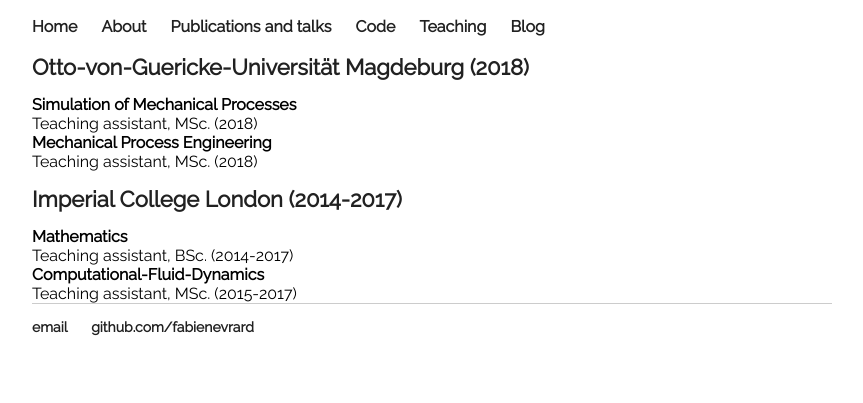
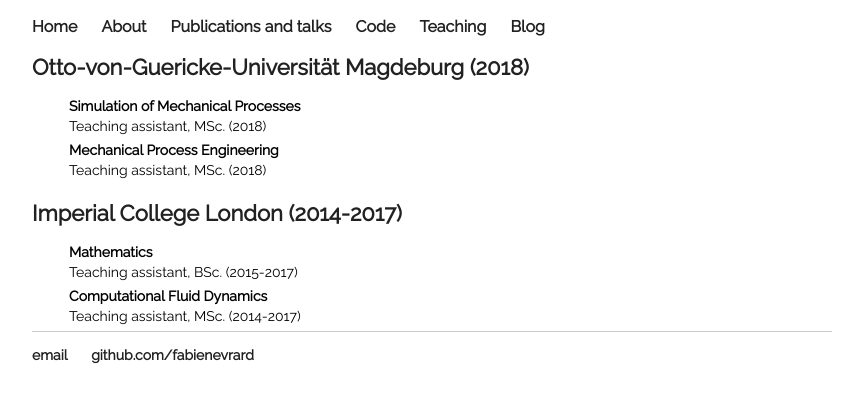
Before and after one commit to fabienevrard/fabienevrard.github.io, a Jekyll site: the page built from teaching/index.html, in a window 1280 px wide. Shown: the top 403 px of the page, without its empty margins (208-1071 px from the left). Built offline with Jekyll 4.4.1, drawn with Linux system fonts in a browser that asks for light colours.

Commit message:
Update index.html

```diff
--- a/teaching/index.html
+++ b/teaching/index.html
@@ -5,17 +5,51 @@ title: Teaching
 
 <div class="blurb">
   <h1>Otto-von-Guericke-Universität Magdeburg (2018)</h1>
-   <b>Simulation of Mechanical Processes</b><br>
-   Teaching assistant, MSc. (2018)<br>
-
-   <b>Mechanical Process Engineering</b><br>
-   Teaching assistant, MSc. (2018)<br>
+   <table style="width:100%; vertical-align: top; text-align: left;">
+		 <col width=4%>
+		 <col width=95%>
+		 <tr>
+			 <td></td>
+			 <td><b>Simulation of Mechanical Processes</b></td>
+		 </tr>
+		 <tr>
+			 <td></td>
+			 <td>Teaching assistant, MSc. (2018)</td>
+		 </tr>
+		 <tr><td></td><td></td></tr>
+     <tr>
+			 <td></td>
+			 <td><b>Mechanical Process Engineering</b></td>
+		 </tr>
+		 <tr>
+			 <td></td>
+			 <td>Teaching assistant, MSc. (2018)</td>
+		 </tr>
+		 <tr><td></td><td></td></tr>
+  </table>
 
   <h1>Imperial College London (2014-2017)</h1>
-  <b>Mathematics</b><br>
-  Teaching assistant, BSc. (2014-2017)<br>
-
-  <b>Computational-Fluid-Dynamics</b><br>
-  Teaching assistant, MSc. (2015-2017)
+     <table style="width:100%; vertical-align: top; text-align: left;">
+		 <col width=4%>
+		 <col width=95%>
+		 <tr>
+			 <td></td>
+			 <td><b>Mathematics</b></td>
+		 </tr>
+		 <tr>
+			 <td></td>
+			 <td>Teaching assistant, BSc. (2015-2017)</td>
+		 </tr>
+		 <tr><td></td><td></td></tr>
+     <tr>
+			 <td></td>
+			 <td><b>Computational Fluid Dynamics</b></td>
+		 </tr>
+		 <tr>
+			 <td></td>
+			 <td>Teaching assistant, MSc. (2014-2017)</td>
+		 </tr>
+		 <tr><td></td><td></td></tr>
+  </table>
 
 </div>
```
